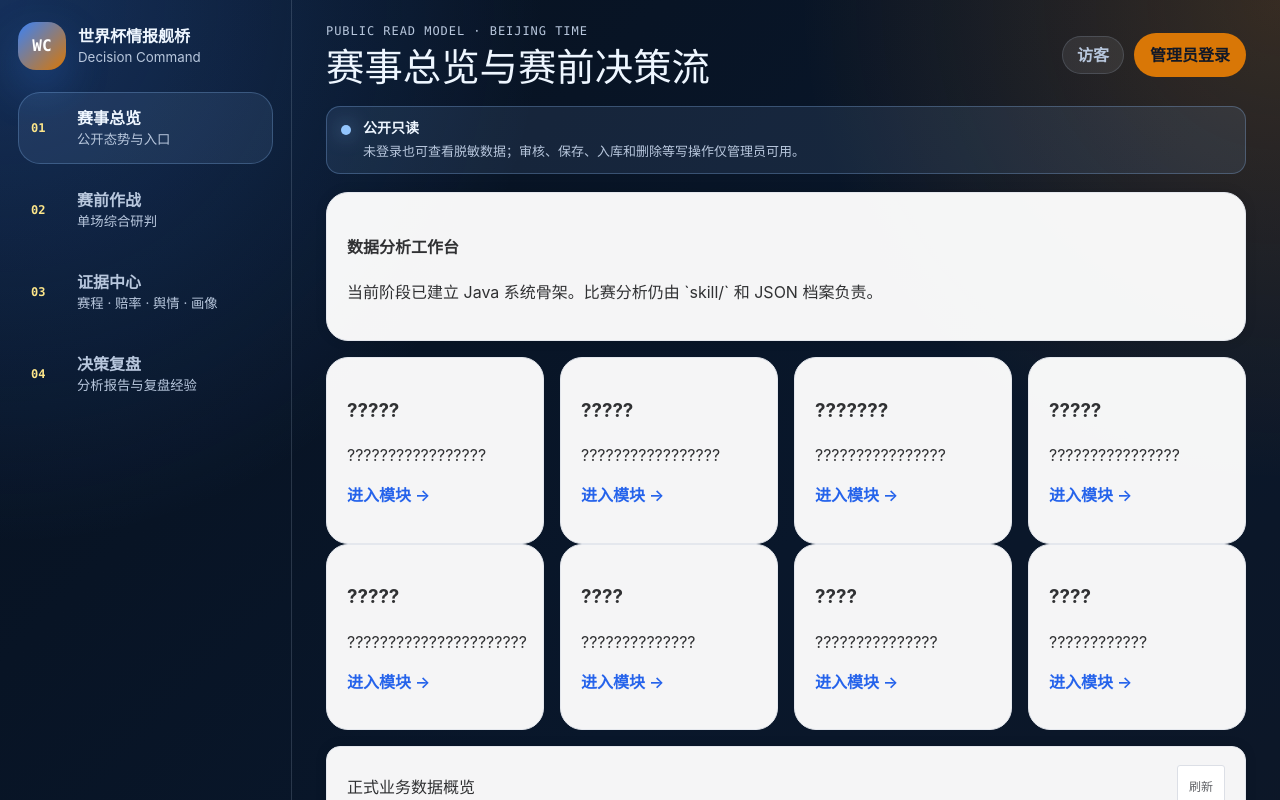
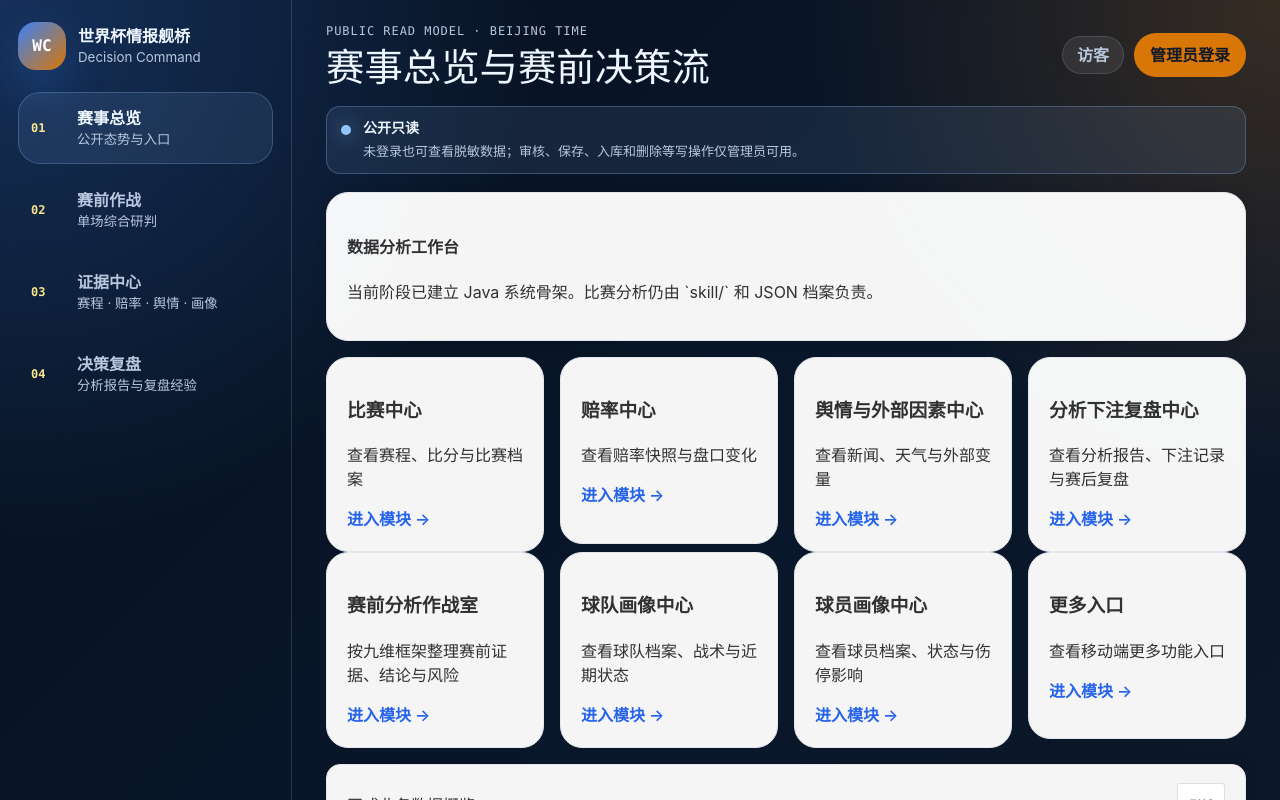
Before and after one commit to olsss/shijiebei, a Vue app in the folder client/: page / in a window 1280 px wide. Shown: the top 800 px of the page. Built offline with nearby package versions, Linux system fonts and the light colour scheme.

Commit message:
fix: restore dashboard module copy

```diff
--- a/client/src/views/DashboardView.vue
+++ b/client/src/views/DashboardView.vue
@@ -60,18 +60,18 @@ const coreDataLoading = ref(false);
 const coreDataError = ref('');
 
 const publicModules = [
-  { title: '?????', description: '?????????????????', to: '/evidence/matches' },
-  { title: '?????', description: '?????????????????', to: '/evidence/odds' },
-  { title: '???????', description: '????????????????', to: '/evidence/sentiment' },
-  { title: '?????', description: '????????????????', to: '/decisions' },
-  { title: '?????', description: '??????????????????????', to: '/workbench' },
-  { title: '????', description: '??????????????', to: '/evidence/teams' },
-  { title: '????', description: '???????????????', to: '/evidence/players' },
-  { title: '????', description: '????????????', to: '/more' },
+  { title: '比赛中心', description: '查看赛程、比分与比赛档案', to: '/evidence/matches' },
+  { title: '赔率中心', description: '查看赔率快照与盘口变化', to: '/evidence/odds' },
+  { title: '舆情与外部因素中心', description: '查看新闻、天气与外部变量', to: '/evidence/sentiment' },
+  { title: '分析下注复盘中心', description: '查看分析报告、下注记录与赛后复盘', to: '/decisions' },
+  { title: '赛前分析作战室', description: '按九维框架整理赛前证据、结论与风险', to: '/workbench' },
+  { title: '球队画像中心', description: '查看球队档案、战术与近期状态', to: '/evidence/teams' },
+  { title: '球员画像中心', description: '查看球员档案、状态与伤停影响', to: '/evidence/players' },
+  { title: '更多入口', description: '查看移动端更多功能入口', to: '/more' },
 ];
 
 const adminModules = [
-  { title: 'JSON ????', description: '???????? JSON ????', to: '/admin/import-review' },
+  { title: 'JSON 审核中心', description: '管理员审核并批准 JSON 入库', to: '/admin/import-review' },
 ];
 
 const modules = computed(() => (authStore.canWrite ? [...adminModules, ...publicModules] : publicModules));
```
Also changed, not shown: 1 other file (tests, documents, lock files or other folders).
